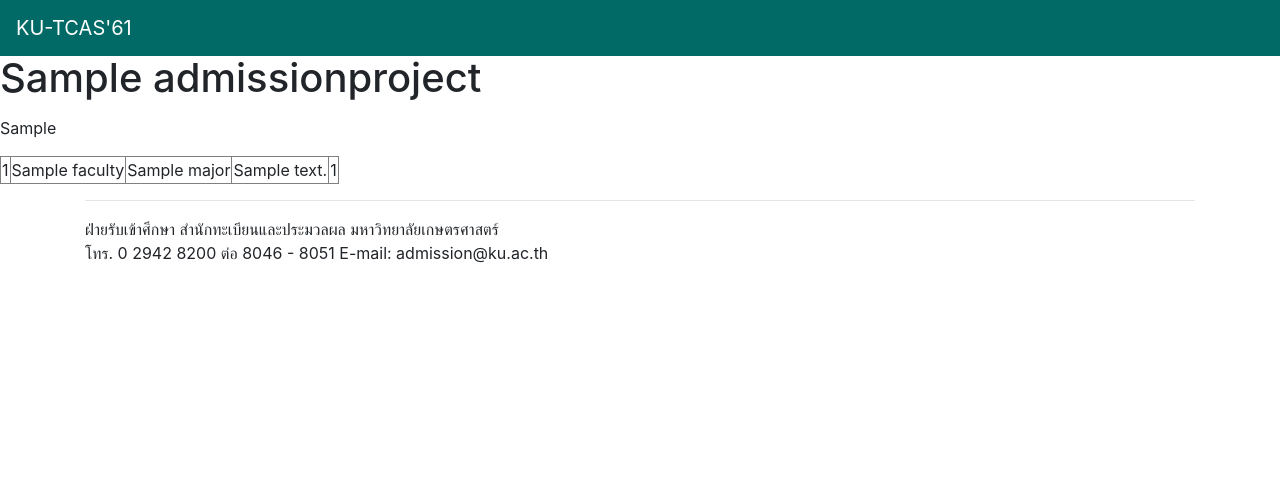
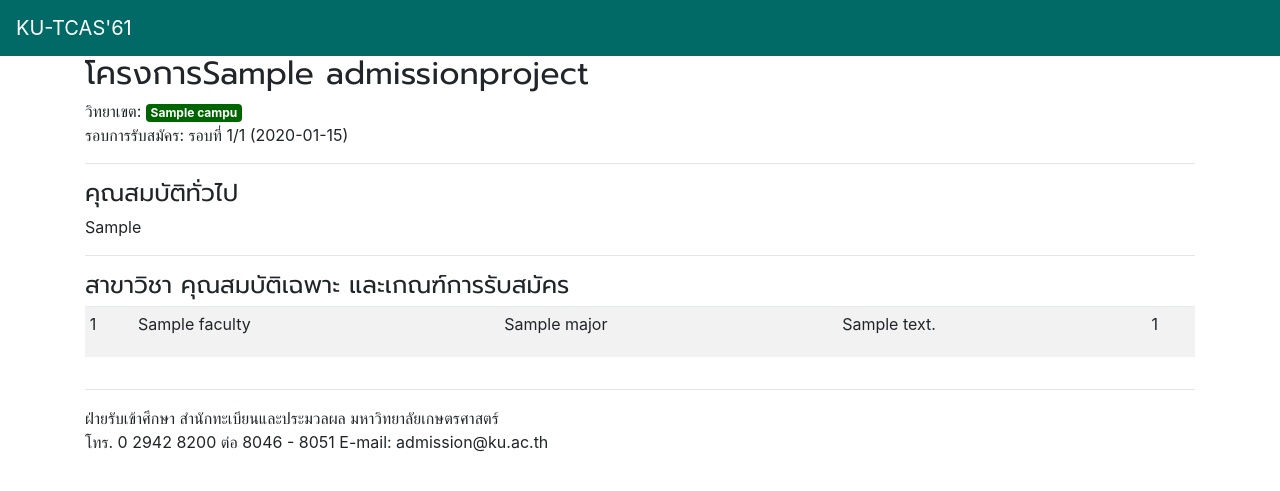
Before and after one commit to jittat/admportal, a Django app: page /majors/projects/1/ in a window 1280 px wide. Shown: the top 491 px of the page. Run offline with Django 3.2, Linux system fonts and the light colour scheme; tables that the repository leaves empty hold one stand-in row (values such as "Sample post"); some libraries are stand-ins or nearby versions.

Commit message:
shows project majors and details

```diff
--- a/main/static/css/base.css
+++ b/main/static/css/base.css
@@ -33,6 +33,6 @@
     background-color: orange;
 }
 
-h2 {
+h1,h2,h3,h4 {
     font-family: 'Prompt', sans-serif;
 }
--- a/majors/templates/majors/include/major_row.html
+++ b/majors/templates/majors/include/major_row.html
@@ -3,7 +3,7 @@
   <td>{{ major.faculty }}</td>
   <td>{{ major.title }}</td>
   {% for item in major.get_detail_items %}
-    <td>{{ item }}</td>
+    <td>{{ item|linebreaks }}</td>
   {% endfor %}
   <td>{{ major.slots }}</td>
 </tr>
--- /dev/null
+++ b/majors/templates/majors/include/project_info.html
@@ -0,0 +1,6 @@
+วิทยาเขต:
+{% if project.campus != None %}<span class="badge campus-badge-campus-{{ project.campus.id }}">{{ project.campus }}</span>{% else %}<span class="badge campus-badge-all">ทุกวิทยาเขต</span>{% endif %}
+<br />
+
+รอบการรับสมัคร:
+{% for projectround in project.admissionprojectround_set.all %}{% if not forloop.first %}, {% endif %}{{ projectround.admission_round }} ({{ projectround.admission_dates }}){% endfor %}
--- a/majors/templates/majors/majors.html
+++ b/majors/templates/majors/majors.html
@@ -1,15 +1,29 @@
 {% extends 'base.html' %}
 {% block content %}
-  <h1>{{ project.title }}</h1>
+<div class="container">
+  <div class="row">
+    <div class="col-md-12">
+      <h2>โครงการ{{ project.title }}</h2>
 
-  <p>
+      {% include "majors/include/project_info.html" %}
+
+      <hr />
+
+      <h4>คุณสมบัติทั่วไป</h4>
       {{ project.general_conditions|linebreaks }}
-  </p>
+      <hr />
 
-  <table border="1">
+      <h4>สาขาวิชา คุณสมบัติเฉพาะ และเกณฑ์การรับสมัคร</h4>
+
+      <table class="table table-sm table-striped table-responsive">
+        <thead class="thead-inverse">
           {{ project.major_table_header|safe }}
+        </thead>
         {% for major in majors %}
         {% include "majors/include/major_row.html" %}
         {% endfor %}
       </table>
+    </div>
+  </div>
+</div>
 {% endblock %}
```
Also changed, not shown: scripts/import_majors.py (+8 -1 lines). Lines whose indentation alone changed are shown as unchanged.
